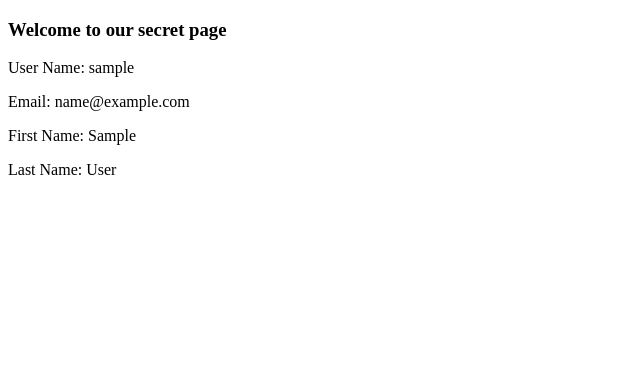
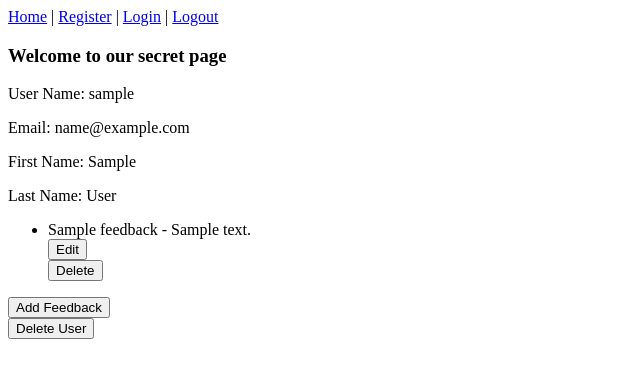
Before and after one commit to ssully28/flask_feedback, a Flask app: a page that uses templates/base.html in a window 1280 px wide. Shown: the top 378 px of the page, without its empty margins (0-640 px from the left). Run offline with Flask 2, Linux system fonts and the light colour scheme; the visitor is signed in with stand-in values (Sample User, id 1); tables that the repository leaves empty hold one stand-in row (values such as "Sample post").

Commit message:
hooray finished feedback

```diff
--- a/app.py
+++ b/app.py
@@ -1,7 +1,8 @@
 from flask import Flask, request, render_template, redirect, flash, session
-from forms import RegisterForm, LoginForm
+from forms import RegisterForm, LoginForm, AddFeedback
+from sqlalchemy.exc import IntegrityError
 from flask_debugtoolbar import DebugToolbarExtension
-from models import db, connect_db, User
+from models import db, connect_db, User, Feedback
 from flask_bcrypt import Bcrypt
 
 # If using DB:
@@ -14,7 +15,7 @@ app.config['DEBUG_TB_INTERCEPT_REDIRECTS'] = False
 debug = DebugToolbarExtension(app)
 
 
-app.config['SQLALCHEMY_DATABASE_URI'] = 'postgresql:///flask_users'
+app.config['SQLALCHEMY_DATABASE_URI'] = 'postgresql:///flask-feedback'
 app.config['SQLALCHEMY_TRACK_MODIFICATIONS'] = False
 app.config['SQLALCHEMY_ECHO'] = True
 
@@ -33,6 +34,10 @@ def home_route():
 @app.route("/register", methods=["POST", "GET"])
 def registration():
 
+    if "user_id" in session:
+        username = session["user_id"]
+        return redirect(f'/users/{username}')
+
     form = RegisterForm()
 
     if form.validate_on_submit():
@@ -44,11 +49,17 @@ def registration():
 
         user = User.register(username, password, email, first_name, last_name)
         db.session.add(user)
-        db.session.commit()
+
+        try:
+            db.session.commit()
+        except IntegrityError:
+            flash("Username already taken")
+            form = RegisterForm(obj=user)
+            return render_template('register.html', form=form)
 
         session["user_id"] = user.username
 
-        return redirect('/secret')
+        return redirect(f'/users/{username}')
     else:
         return render_template('register.html', form=form)
 
@@ -77,16 +88,126 @@ def login():
 
 @app.route("/users/<username>")
 def user_page(username):
-
+    user = User.query.get_or_404(username)
     # check that user is authenticated...
-    if "user_id" not in session:
+    if session["user_id"] != user.username:
         flash("Please log in to see this page")
         return redirect("/")
     else:
-        user = User.query.get(username)
+
         return render_template('user.html', user=user)
+
+
+@app.route("/users/<username>/delete", methods=["POST"])
+def delete_user(username):
+
+    try:
+        user = User.query.get_or_404(username)
+        if session["user_id"] == user.username:
+            # show the edit form
+            db.session.delete(user)
+            db.session.commit()
+            session.pop("user_id")
+
+            return redirect("/")
+
+        else:
+            flash("Please log in to see this page")
+
+            return redirect("/")
+
+    except KeyError:
+        flash("Please log in to see this page")
+        return redirect("/")
+
 
 @app.route("/logout")
 def logout():
     session.pop("user_id")
     return redirect("/")
+
+
+@app.route("/users/<username>/feedback/add", methods=["GET", "POST"])
+def add_feedback(username):
+
+    try:
+        if session["user_id"] == username:
+            # show the edit form
+            form = AddFeedback()
+
+            if form.validate_on_submit():
+                title = form.title.data
+                content = form.content.data
+
+                feedback = Feedback(title=title, content=content,
+                                    username=username)
+
+                db.session.add(feedback)
+                db.session.commit()
+
+                return redirect(f"/users/{username}")
+
+            else:
+                return render_template("add-feedback.html", form=form)
+
+        else:
+            flash("Please log in to see this page")
+
+            return redirect("/")
+
+    except KeyError:
+        flash("Please log in to see this page")
+        return redirect("/")
+
+
+@app.route("/feedback/<int:feedback_id>/update", methods=["GET", "POST"])
+def update_feedback(feedback_id):
+
+    try:
+        feedback = Feedback.query.get(feedback_id)
+        if session["user_id"] == feedback.username:
+            # show the edit form
+            form = AddFeedback(obj=feedback)
+
+            if form.validate_on_submit():
+                feedback.title = form.title.data
+                feedback.content = form.content.data
+
+                db.session.add(feedback)
+                db.session.commit()
+
+                return redirect(f"/users/{feedback.username}")
+
+            else:
+                return render_template("edit-feedback.html", form=form)
+
+        else:
+            flash("Please log in to see this page")
+
+            return redirect("/")
+
+    except KeyError:
+        flash("Please log in to see this page")
+        return redirect("/")
+
+
+@app.route("/feedback/<int:feedback_id>/delete", methods=["POST"])
+def delete_feedback(feedback_id):
+
+    try:
+        feedback = Feedback.query.get(feedback_id)
+        if session["user_id"] == feedback.username:
+            # show the edit form
+            db.session.delete(feedback)
+            db.session.commit()
+
+            return redirect(f"/users/{feedback.username}")
+
+        else:
+            flash("Please log in to see this page")
+
+            return redirect("/")
+
+    except KeyError:
+        flash("Please log in to see this page")
+        return redirect("/")
--- a/templates/base.html
+++ b/templates/base.html
@@ -8,6 +8,13 @@
 </head>
 <body>
 
+    <nav>
+        <a href="/">Home</a> |
+        <a href="/register">Register</a> |
+        <a href="/login">Login</a> |
+        <a href="/logout">Logout</a>
+    </nav>
+
     {% block content %}
     BLOCK CONTENT GOES HERE!
     {% endblock %}
--- a/templates/user.html
+++ b/templates/user.html
@@ -10,5 +10,24 @@
     <p>First Name: {{ user.first_name }}</p>
     <p>Last Name: {{ user.last_name }}</p>
 
+    <ul>
+        {% for feedback in user.feedback %}
+        <form action="/feedback/{{feedback.id}}/update" method="GET">
+            <li>{{feedback.title}} - {{feedback.content}}</li>
+            <button type="submit">Edit</button>
+        </form>
+        <form action="/feedback/{{feedback.id}}/delete" method="POST">
+            <button type="submit">Delete</button>
+        </form>
+
+        {% endfor %}
+    </ul>
+
+    <form action="/users/{{user.username}}/feedback/add" method="GET">
+        <button type="submit">Add Feedback</button>
+    </form>
+    <form action="/users/{{user.username}}/delete" method="POST">
+        <button type="submit">Delete User</button>
+    </form>
 
 {% endblock %}
```
Also changed, not shown: forms.py (+10 -1 lines), models.py (+18 -0 lines), templates/add-feedback.html (added, +35 -0 lines), templates/edit-feedback.html (added, +35 -0 lines), 1 other file.
